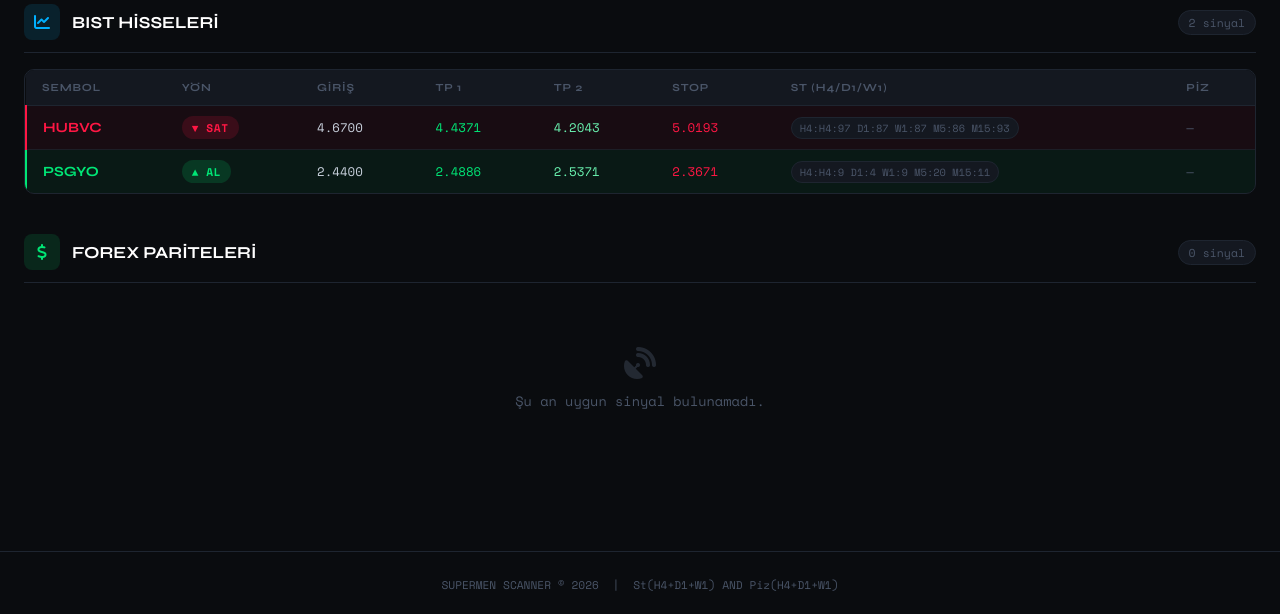
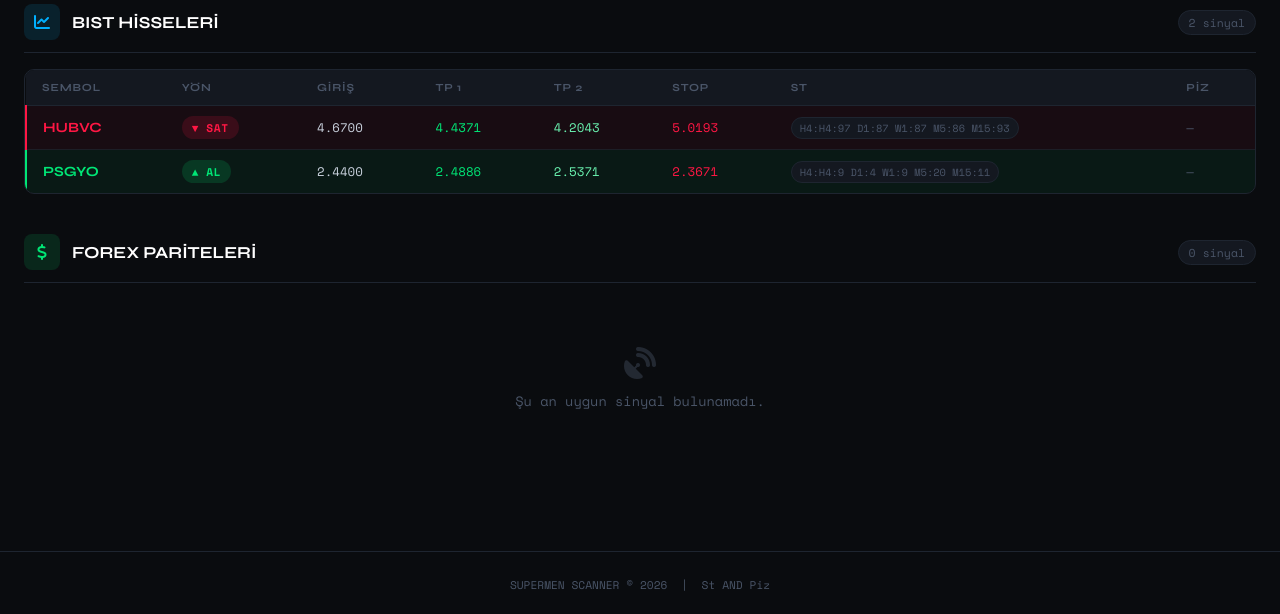
Before and after one commit to kanca2428/supermen-scanner, a website: page index.html in a window 1280 px wide. Shown: the part 453-1067 px from the top of the page. Drawn offline with nearby package versions, Linux system fonts and the light colour scheme.

Commit message:
Update index.html

```diff
--- a/index.html
+++ b/index.html
@@ -326,7 +326,7 @@
   </main>
 
   <footer>
-    SUPERMEN SCANNER &copy; 2026 &nbsp;|&nbsp; St(H4+D1+W1) AND Piz(H4+D1+W1)
+    SUPERMEN SCANNER &copy; 2026 &nbsp;|&nbsp; St AND Piz
   </footer>
 
   <script>
@@ -411,7 +411,7 @@
                 <th>TP 1</th>
                 <th>TP 2</th>
                 <th>Stop</th>
-                <th>St (H4/D1/W1)</th>
+                <th>St</th>
                 <th>Piz</th>
               </tr>
             </thead>
```
